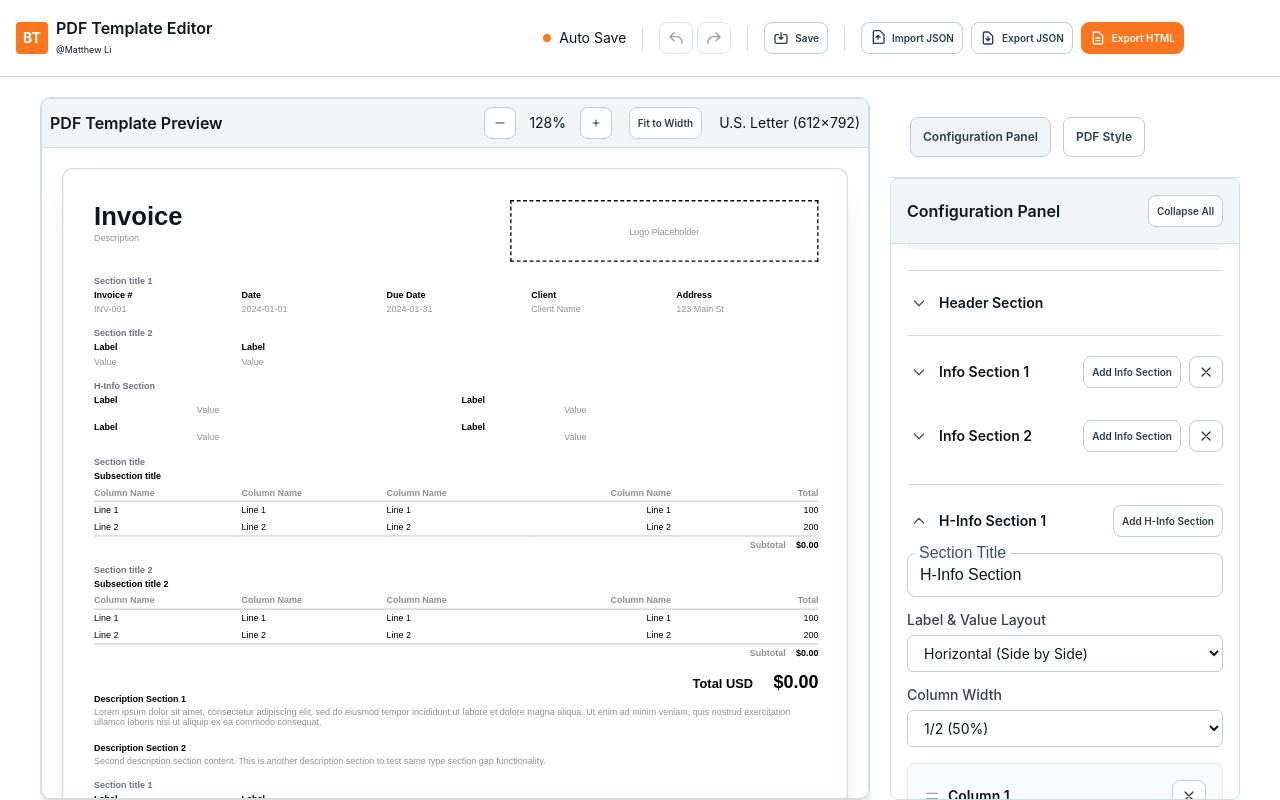
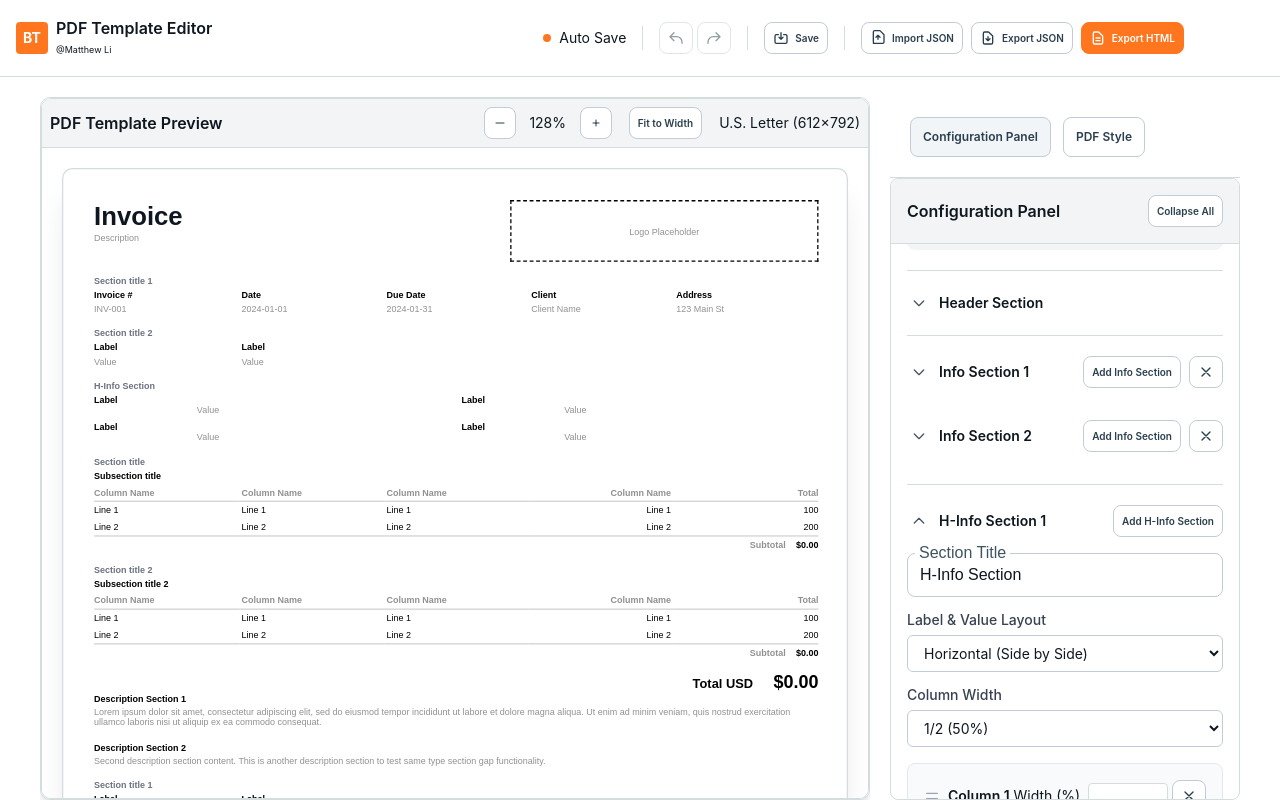
Before and after one commit to jinrilidong/invoice-template-editor, a Vue app in the folder invoice-template-editor/: page / in a window 1280 px wide. Both pictures are taken after a click on the button 919 px from the left and 521 px from the top of the page. Built offline with nearby package versions, Linux system fonts and the light colour scheme; the HTML template or start-up script is replaced by a standard one.

Commit message:
h-info 增加宽度可调百分比

```diff
--- a/invoice-template-editor/src/components/PdfHInfoSection.vue
+++ b/invoice-template-editor/src/components/PdfHInfoSection.vue
@@ -140,6 +140,24 @@
                 </div>
                 <h4 class="text-sm font-semibold text-[#0e171f]">Column {{ columnIndex + 1 }}</h4>
               </div>
+              <!-- Column width percentage input -->
+              <div class="flex items-center gap-2">
+                <label class="text-xs text-[#0e171f]">Width (%)</label>
+                <input
+                  type="number"
+                  min="0"
+                  class="w-20 border border-[#d3ddde] rounded px-2 py-1 text-xs"
+                  :value="column.width ?? ''"
+                  @input="
+                    (e: Event) =>
+                      updateHInfoColumnWidth(
+                        hInfoIndex,
+                        columnIndex,
+                        Number((e.target as HTMLInputElement).value || 0),
+                      )
+                  "
+                />
+              </div>
               <TextButton
                 @click="removeHInfoColumn(hInfoIndex, columnIndex)"
                 variant="default"
@@ -280,7 +298,10 @@ const props = defineProps<HInfoSectionsProps>()
 const emit = defineEmits<HInfoSectionsEmits>()
 
 // 注入确认对话框
-const confirmDialog = inject('confirmDialog') as any
+type ConfirmDialog = {
+  showConfirm: (opts: { message: string; onConfirm: () => void }) => void
+}
+const confirmDialog = inject('confirmDialog') as ConfirmDialog
 
 // H-Info sections 展开状态管理
 const expandedHInfoSections = ref<Set<number>>(new Set([0])) // 默认第一个 h-info section 展开
@@ -344,8 +365,10 @@ const hInfoSectionsData = computed({
 
 // 获取列宽度设置（存储在 section 的 metadata 中）
 const getColumnWidth = (hInfoIndex: number) => {
-  const section = hInfoSectionsData.value[hInfoIndex]
-  return (section as any).columnWidth || '1/2'
+  const section = hInfoSectionsData.value[hInfoIndex] as
+    | (HInfoData & { columnWidth?: string })
+    | undefined
+  return section?.columnWidth || '1/2'
 }
 
 // 更新列宽度
@@ -358,7 +381,7 @@ const updateColumnWidth = (hInfoIndex: number, width: string) => {
 }
 
 // 更新 h-info section 字段
-const updateHInfoField = (hInfoIndex: number, field: keyof HInfoData, value: any) => {
+const updateHInfoField = (hInfoIndex: number, field: keyof HInfoData, value: string) => {
   const newHInfoSections = [...hInfoSectionsData.value]
   if (newHInfoSections[hInfoIndex]) {
     newHInfoSections[hInfoIndex] = { ...newHInfoSections[hInfoIndex], [field]: value }
@@ -372,7 +395,7 @@ const updateHInfoItemField = (
   columnIndex: number,
   itemIndex: number,
   field: keyof BaseItem,
-  value: any,
+  value: string,
 ) => {
   const newHInfoSections = [...hInfoSectionsData.value]
   if (newHInfoSections[hInfoIndex] && newHInfoSections[hInfoIndex].columns) {
@@ -463,6 +486,20 @@ const removeHInfoColumn = (hInfoIndex: number, columnIndex: number) => {
       }
     },
   })
+}
+
+// 更新列宽（百分比/权重，渲染时会按比例归一化）
+const updateHInfoColumnWidth = (hInfoIndex: number, columnIndex: number, width: number) => {
+  const newHInfoSections = [...hInfoSectionsData.value]
+  if (newHInfoSections[hInfoIndex] && newHInfoSections[hInfoIndex].columns) {
+    const newColumns = [...newHInfoSections[hInfoIndex].columns]
+    const col = newColumns[columnIndex]
+    if (col) {
+      newColumns[columnIndex] = { ...col, width: isFinite(width) && width >= 0 ? width : 0 }
+      newHInfoSections[hInfoIndex] = { ...newHInfoSections[hInfoIndex], columns: newColumns }
+      emit('update:modelValue', newHInfoSections)
+    }
+  }
 }
 
 // 添加 h-info item
--- a/invoice-template-editor/src/components/sections/HInfoSection.vue
+++ b/invoice-template-editor/src/components/sections/HInfoSection.vue
@@ -32,7 +32,7 @@
               v-for="(column, columnIndex) in hInfo.columns"
               :key="'column-' + columnIndex"
               :style="{
-                width: columnWidth + '%',
+                width: getColumnWidthPercent(columnIndex) + '%',
                 paddingLeft:
                   columnIndex === 0 ? '0' : (styleConfig?.hInfo?.columnsPadding ?? 8) / 2 + 'px',
                 paddingRight:
@@ -56,7 +56,6 @@
 </template>
 
 <script setup lang="ts">
-import { computed } from 'vue'
 import HInfoColumn from './HInfoColumn.vue'
 
 interface HInfoItem {
@@ -68,6 +67,7 @@ interface HInfoItem {
 interface HInfoColumn {
   id: string
   items: HInfoItem[]
+  width?: number
 }
 
 interface HInfo {
@@ -97,11 +97,20 @@ const props = defineProps<{
   styleConfig: StyleConfig
 }>()
 
-// 计算每列的宽度
-const columnWidth = computed(() => {
-  const columnCount = props.hInfo.columns?.length || 1
-  return Math.floor(100 / columnCount)
-})
+// 列宽按索引计算
+
+// 根据索引返回列宽百分比
+const getColumnWidthPercent = (index: number): string => {
+  const columns = (props.hInfo.columns || []) as HInfoColumn[]
+  const columnCount = columns.length || 1
+  const hasCustom = columns.some((c) => typeof c.width === 'number' && c.width! > 0)
+  if (!hasCustom) return (100 / columnCount).toFixed(4)
+  const weights = columns.map((c) => (typeof c.width === 'number' && c.width! > 0 ? c.width! : 0))
+  const total = weights.reduce((a, b) => a + b, 0) || 1
+  const w = typeof weights[index] === 'number' ? (weights[index] as number) : 0
+  const pct = (w / total) * 100
+  return (isFinite(pct) ? pct : 0).toFixed(4)
+}
 
 // 字体权重转换函数
 const getFontWeight = (weight: string): string => {
--- a/invoice-template-editor/src/types/section.ts
+++ b/invoice-template-editor/src/types/section.ts
@@ -81,6 +81,7 @@ export interface HInfoData {
 export interface HInfoColumn {
   id: string
   items: BaseItem[]
+  width?: number // 列宽权重/百分比，渲染时按比例归一化
 }
 
 // Footer Section 数据
```
Also changed, not shown: invoice-template-editor/test-column-spacing-fix.html (line endings or trailing spaces), invoice-template-editor/test-content-width-fix.html (line endings or trailing spaces), invoice-template-editor/test-footer-pagination-fix.html (line endings or trailing spaces), invoice-template-editor/test-header-margin-analysis.html (line endings or trailing spaces), invoice-template-editor/test-html-pagination-optimization.html (line endings or trailing spaces), invoice-template-editor/test-page-layout-analysis.html (line endings or trailing spaces), invoice-template-editor/test-pdf-html-style-sync.html (line endings or trailing spaces), invoice-template-editor/test-pdf-rendering-fix.html (line endings or trailing spaces), invoice-template-editor/test-text-alignment-fix.html (line endings or trailing spaces).
